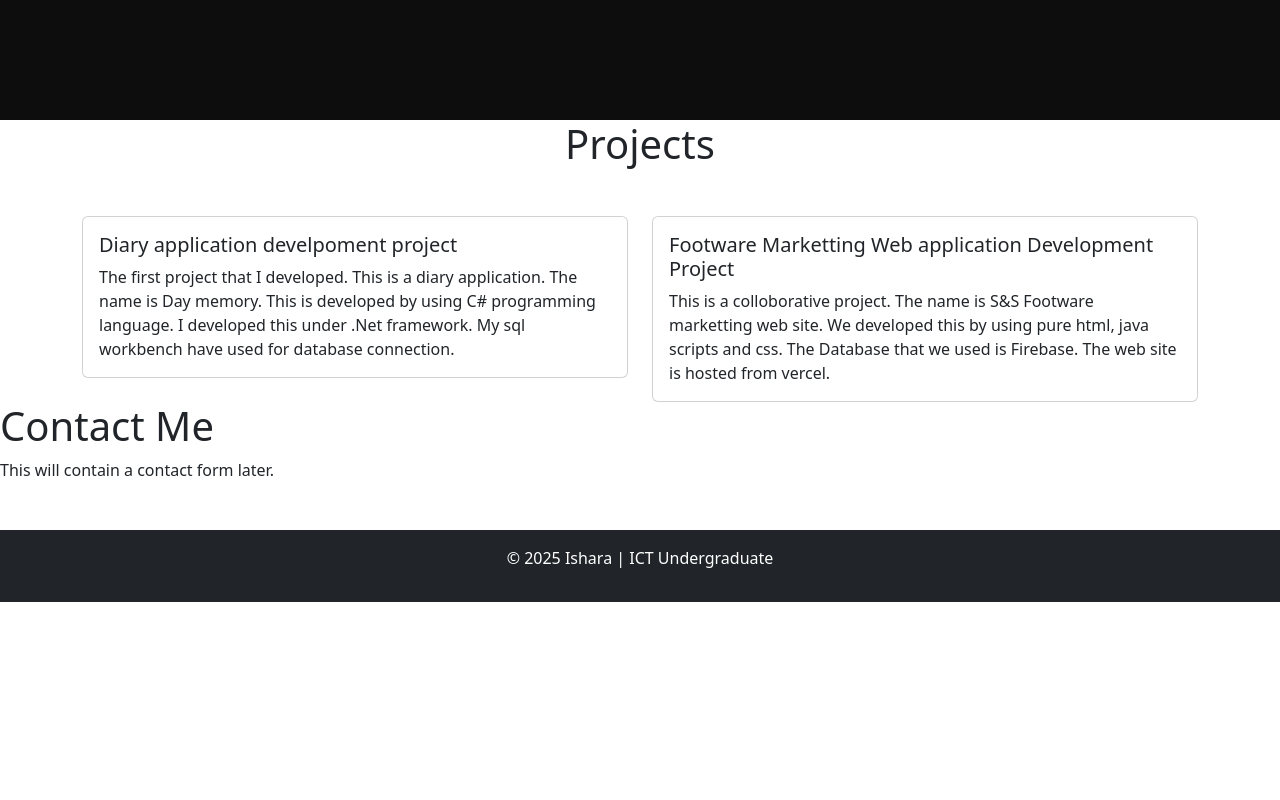
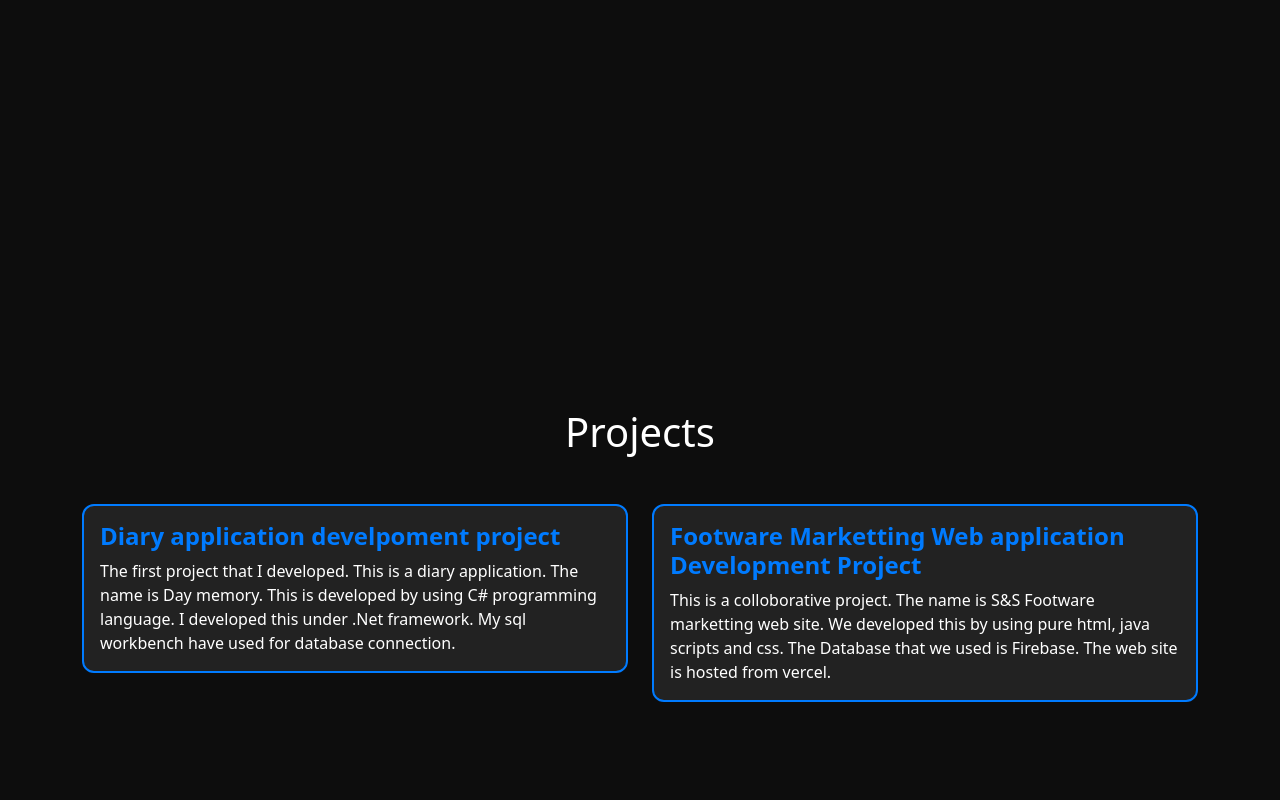
Before and after one commit to ICT-Courses/ict2233-ca-02-IsharaDilrukshiWijerathna, a React (Vite) app in the folder my-portfolio/: page / in a window 1280 px wide. Shown: the part 1480-2280 px from the top of the page. Before the commit the page ends 2082 px from the top, so only its background shows below. Built offline with nearby package versions, Linux system fonts and the light colour scheme.

Commit message:
Make styles in projects page

```diff
--- a/my-portfolio/src/styles/projects.scss
+++ b/my-portfolio/src/styles/projects.scss
@@ -0,0 +1,46 @@
+// theme color
+$primary-color: #007bff;
+$bg-color : #0d0d0d;
+$text-color : #ffffff;
+
+// page styles
+.projects-page{
+    background-color: $bg-color;
+    color: $text-color;
+    min-height: 100vh;
+    display: flex;
+    align-items: center;
+    padding-top: 70px;
+
+    .projects-title{
+            font-size: 3rem;
+            font-weight: bold;
+            color: $primary-color;
+        }
+
+    // card styles
+
+    .project-card{
+        background-color: #222;
+        border: 2px solid $primary-color;
+        border-radius: 12px;
+        color: $text-color;
+        transition: transform 0.3s ease, box-shadow 0.3s ease;
+
+        &:hover{
+            transform: translateY(-5px);
+            box-shadow: 0 0 20px rgba(0, 123, 255, 0.6);
+        }
+
+        .card-title{
+            font-size: 1.5rem;
+            font-weight: bold;
+            color: $primary-color;
+        }
+
+        .card-text{
+            font-size: 1rem;
+            color: #ffffff;
+        }
+    }
+}
```
